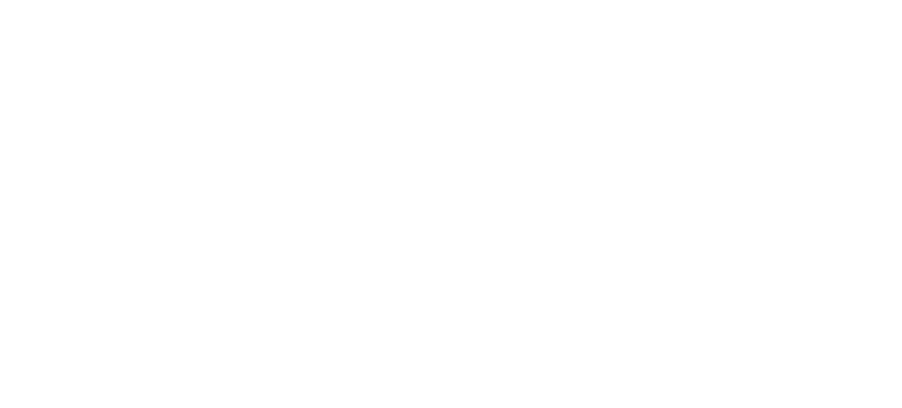
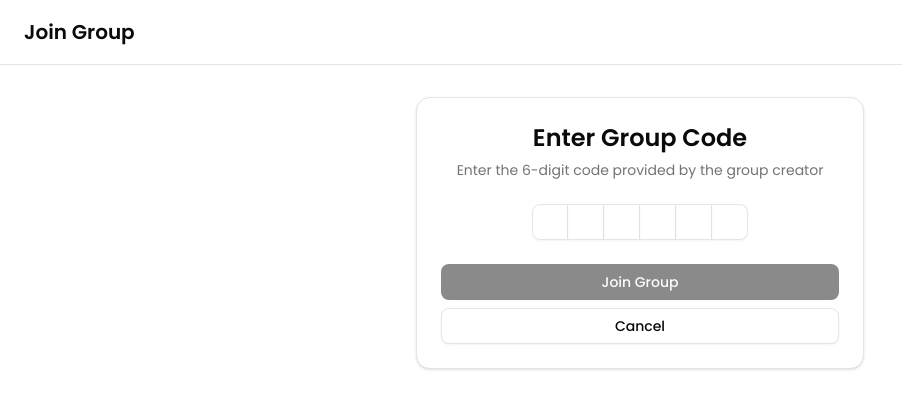
Before and after one commit to kevinnhou/next-hackathon, a Next.js app: page /join in a window 1280 px wide. Shown: the top 408 px of the page, without its empty margins (0-902 px from the left). Built offline with nearby package versions, Linux system fonts and the light colour scheme.

Commit message:
chore: initialise basic group join page

```diff
--- a/src/app/join/page.tsx
+++ b/src/app/join/page.tsx
@@ -1,3 +1,109 @@
-export default function Join() {
-  return <></>;
+"use client";
+
+import { useRouter } from "next/navigation";
+import { useState } from "react";
+import { toast, Toaster } from "sonner"; // Import from sonner instead of hooks
+
+import { Button } from "@/components/ui/button";
+import {
+  Card,
+  CardContent,
+  CardDescription,
+  CardFooter,
+  CardHeader,
+  CardTitle,
+} from "@/components/ui/card";
+import {
+  InputOTP,
+  InputOTPGroup,
+  InputOTPSlot,
+} from "@/components/ui/input-otp";
+
+export default function JoinGroupPage() {
+  const [code, setCode] = useState("");
+  const [isSubmitting, setIsSubmitting] = useState(false);
+  const router = useRouter();
+
+  const handleJoinGroup = async () => {
+    if (code.length !== 6) {
+      toast.error("Please enter a valid 6-digit code");
+      return;
+    }
+
+    setIsSubmitting(true);
+
+    // Simulate API call
+    try {
+      // Replace with actual API call to join group
+      await new Promise((resolve) => setTimeout(resolve, 1000));
+
+      toast.success("You've joined the group successfully");
+
+      // Navigate to group page
+      router.push(`/group/${code}`);
+      // eslint-disable-next-line ts/no-unused-vars
+    } catch (error) {
+      toast.error("Failed to join group. Please try again.");
+    } finally {
+      setIsSubmitting(false);
+    }
+  };
+
+  return (
+    <div className="min-h-screen bg-background">
+      {/* Add Sonner Toaster component */}
+      <Toaster position="top-center" />
+
+      {/* Header with hamburger menu */}
+      <header className="border-b">
+        <div className="container flex h-16 items-center justify-between">
+          <h1 className="mx-6 text-xl font-semibold">Join Group</h1>
+        </div>
+      </header>
+
+      {/* Main content */}
+      <main className="container py-8">
+        <Card className="mx-auto max-w-md">
+          <CardHeader>
+            <CardTitle className="text-center text-2xl">
+              Enter Group Code
+            </CardTitle>
+            <CardDescription className="text-center">
+              Enter the 6-digit code provided by the group creator
+            </CardDescription>
+          </CardHeader>
+          <CardContent className="space-y-6">
+            <div className="flex justify-center">
+              <InputOTP maxLength={6} value={code} onChange={setCode}>
+                <InputOTPGroup>
+                  <InputOTPSlot index={0} />
+                  <InputOTPSlot index={1} />
+                  <InputOTPSlot index={2} />
+                  <InputOTPSlot index={3} />
+                  <InputOTPSlot index={4} />
+                  <InputOTPSlot index={5} />
+                </InputOTPGroup>
+              </InputOTP>
+            </div>
+          </CardContent>
+          <CardFooter className="flex flex-col gap-2">
+            <Button
+              className="w-full"
+              onClick={handleJoinGroup}
+              disabled={code.length !== 6 || isSubmitting}
+            >
+              {isSubmitting ? "Joining..." : "Join Group"}
+            </Button>
+            <Button
+              variant="outline"
+              className="w-full"
+              onClick={() => router.push("/")}
+            >
+              Cancel
+            </Button>
+          </CardFooter>
+        </Card>
+      </main>
+    </div>
+  );
 }
```
